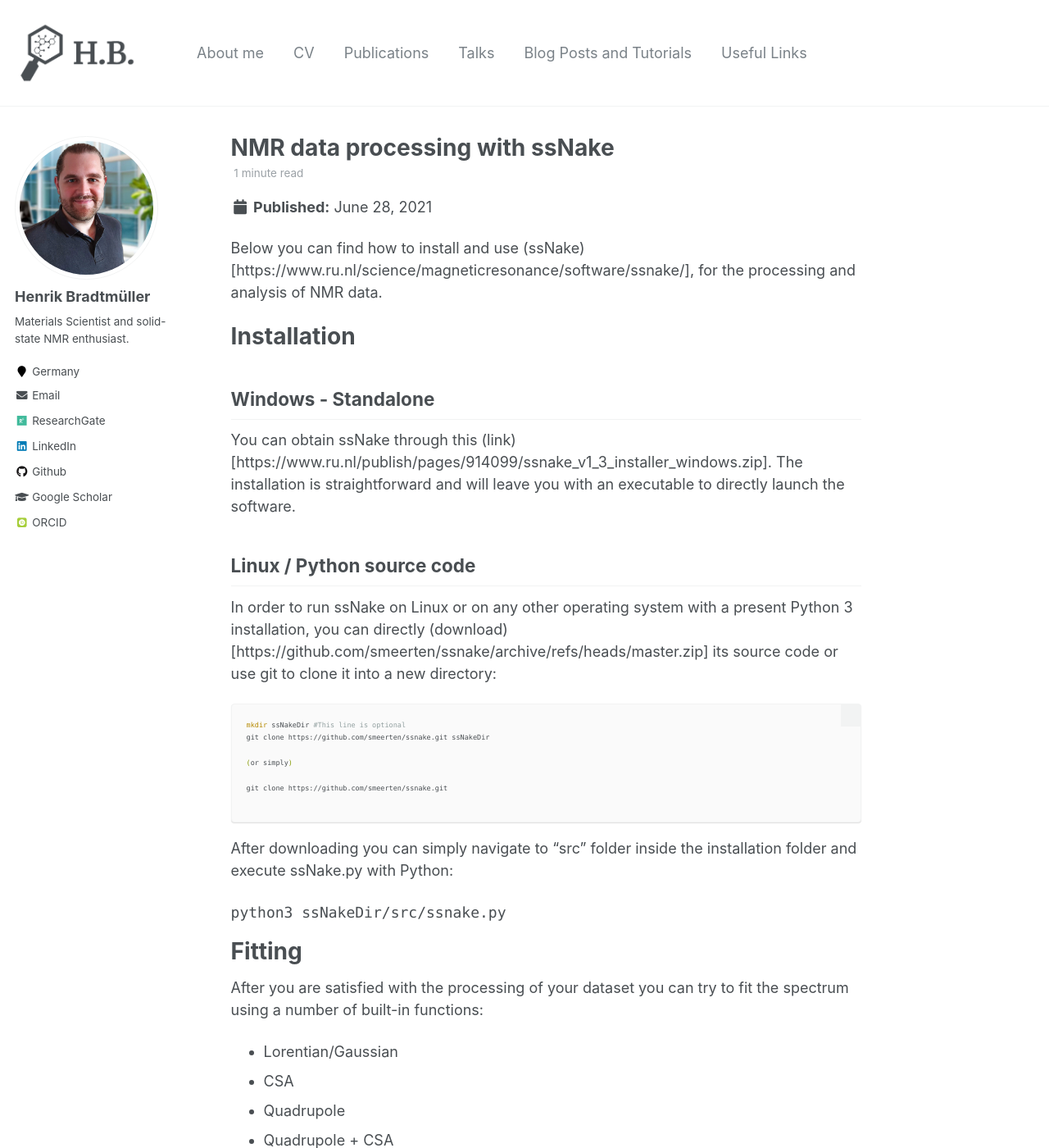
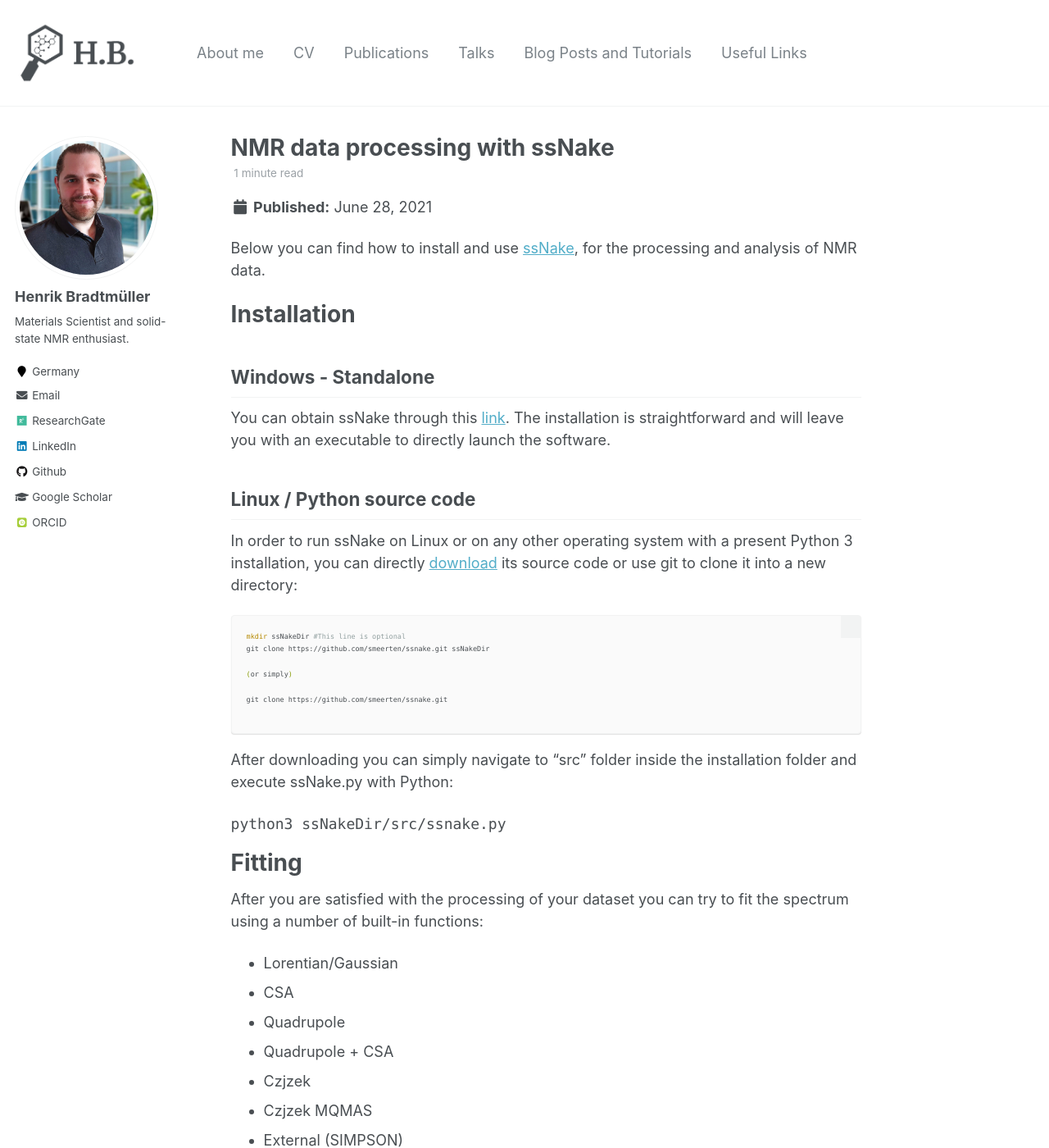
Before and after one commit to hbrmn/hbrmn.github.io, a Jekyll site: the page built from _posts/2021-06-28-ssNake-howto.md, in a window 1280 px wide and 1400 px high. Shown: the whole window at 82% size. Built offline with Jekyll 4.4.1, drawn with Linux system fonts in a browser that asks for light colours; some web fonts are replaced; some of the changed text lies outside the part shown.

Commit message:
Update 2021-06-28-ssNake-howto.md

`````diff
--- a/_posts/2021-06-28-ssNake-howto.md
+++ b/_posts/2021-06-28-ssNake-howto.md
@@ -7,17 +7,17 @@ permalink: /posts/2021/08/2021-06-28-ssnake-howto/
   - how-to
 ---
 
-Below you can find how to install and use (ssNake)[https://www.ru.nl/science/magneticresonance/software/ssnake/], for the processing and analysis of NMR data.
+Below you can find how to install and use [ssNake](https://www.ru.nl/science/magneticresonance/software/ssnake/), for the processing and analysis of NMR data.
 
 # Installation
 
 ## Windows - Standalone
 
-You can obtain ssNake through this (link)[https://www.ru.nl/publish/pages/914099/ssnake_v1_3_installer_windows.zip]. The installation is straightforward and will leave you with an executable to directly launch the software.
+You can obtain ssNake through this [link](https://www.ru.nl/publish/pages/914099/ssnake_v1_3_installer_windows.zip). The installation is straightforward and will leave you with an executable to directly launch the software.
 
 ## Linux / Python source code
 
-In order to run ssNake on Linux or on any other operating system with a present Python 3 installation, you can directly (download)[https://github.com/smeerten/ssnake/archive/refs/heads/master.zip] its source code or use git to clone it into a new directory:
+In order to run ssNake on Linux or on any other operating system with a present Python 3 installation, you can directly [download](https://github.com/smeerten/ssnake/archive/refs/heads/master.zip) its source code or use git to clone it into a new directory:
 
 ````bash
 mkdir ssNakeDir #This line is optional
@@ -30,9 +30,9 @@ git clone https://github.com/smeerten/ssnake.git
 ````
 After downloading you can simply navigate to "src" folder inside the installation folder and execute ssNake.py with Python:
 
-```Bash
+````Bash
 python3 ssNakeDir/src/ssnake.py
-```
+````
 
 # Fitting
 
@@ -61,4 +64,4 @@ Once this is done we choose the Czjzek fitting option in the Fitting dropdown me
 
 
 
-A number of advanced tutorials can be found (here)[https://github.com/smeerten/ssnake_tutorials].
+A number of advanced tutorials can be found [here](https://github.com/smeerten/ssnake_tutorials).
`````
Also changed, not shown: other parts of _posts/2021-06-28-ssNake-howto.md (+3 -0 lines).
